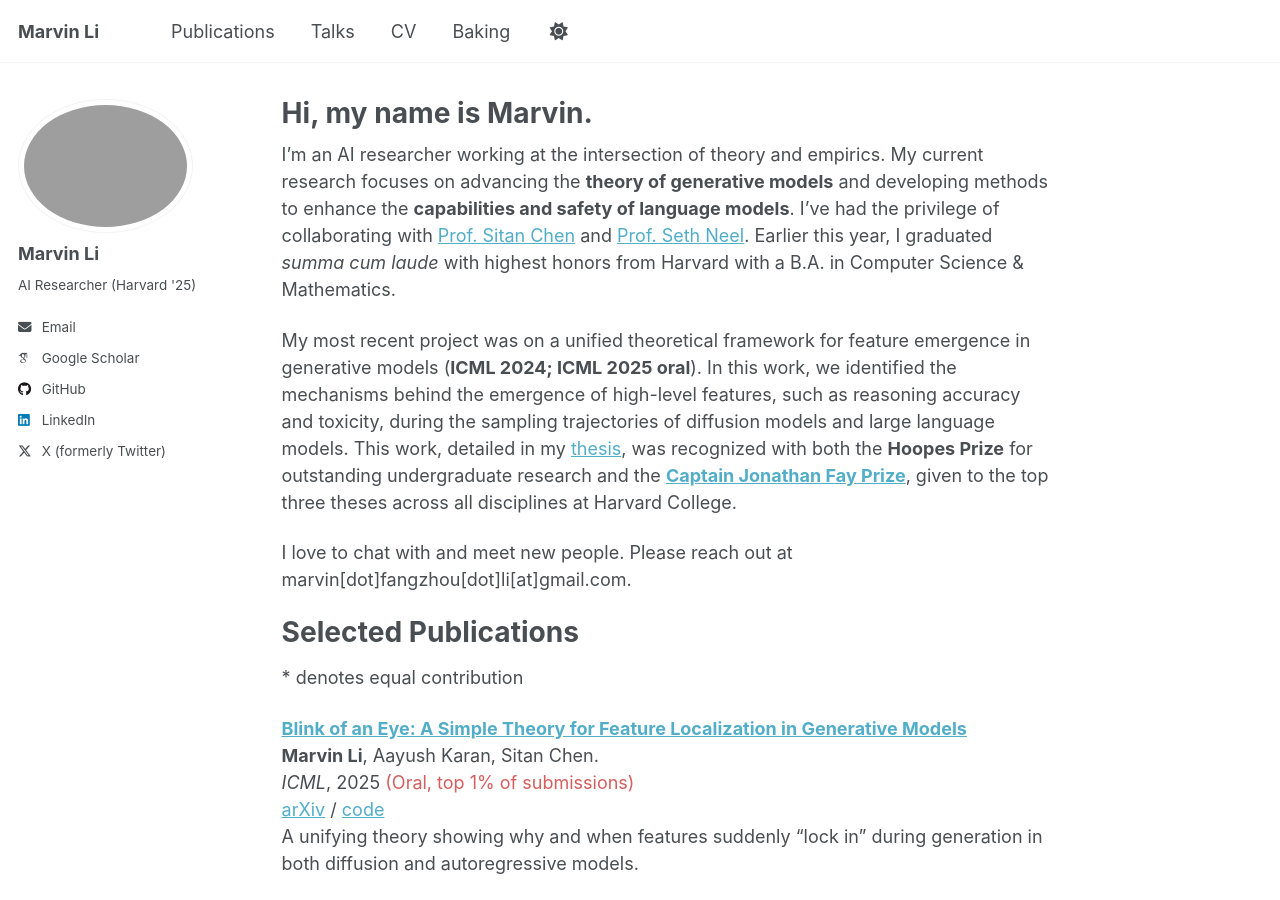
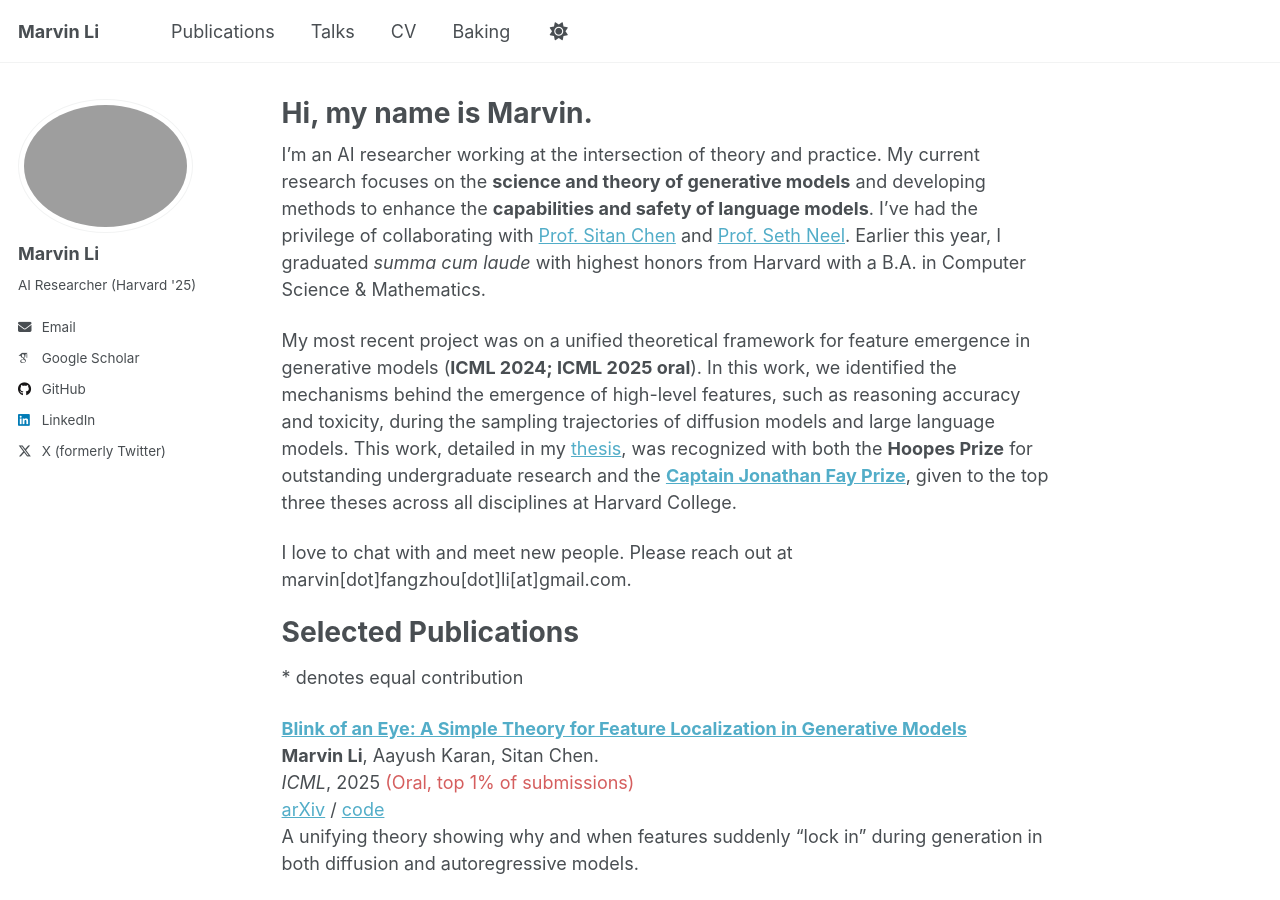
Before and after one commit to marvinfli/marvinfli.github.io, a Jekyll site: the page built from _pages/about.md, in a window 1280 px wide and 900 px high. Built offline with Jekyll 4.4.1, drawn with Linux system fonts in a browser that asks for light colours; some web fonts are replaced; a script that is not in the unit is left out.

Commit message:
new about.md

```diff
--- a/_pages/about.md
+++ b/_pages/about.md
@@ -7,7 +7,7 @@ redirect_from:
   - /about.html
 ---
 
-I'm an AI researcher working at the intersection of theory and empirics. My current research focuses on advancing the **theory of generative models** and developing methods to enhance the **capabilities and safety of language models**. I've had the privilege of collaborating with [Prof. Sitan Chen](https://sitanchen.com/) and [Prof. Seth Neel](https://sethneel.com/). Earlier this year, I graduated *summa cum laude* with highest honors from Harvard with a B.A. in Computer Science & Mathematics.
+I'm an AI researcher working at the intersection of theory and practice. My current research focuses on the **science and theory of generative models** and developing methods to enhance the **capabilities and safety of language models**. I've had the privilege of collaborating with [Prof. Sitan Chen](https://sitanchen.com/) and [Prof. Seth Neel](https://sethneel.com/). Earlier this year, I graduated *summa cum laude* with highest honors from Harvard with a B.A. in Computer Science & Mathematics.
 
 My most recent project was on a unified theoretical framework for feature emergence in generative models (**ICML 2024; ICML 2025 oral**). In this work, we identified the mechanisms behind the emergence of high-level features, such as reasoning accuracy and toxicity, during the sampling trajectories of diffusion models and large language models. This work, detailed in my [thesis](/files/thesis.pdf), was recognized with both the **Hoopes Prize** for outstanding undergraduate research and the [**Captain Jonathan Fay Prize**](https://www.radcliffe.harvard.edu/news-and-ideas/harvard-radcliffe-institute-awards-2025-fay-prizes-for-outstanding-theses-of-graduating-class), given to the top three theses across all disciplines at Harvard College.
 
```
